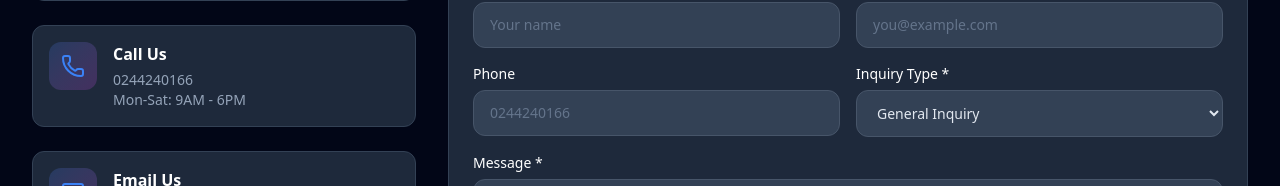
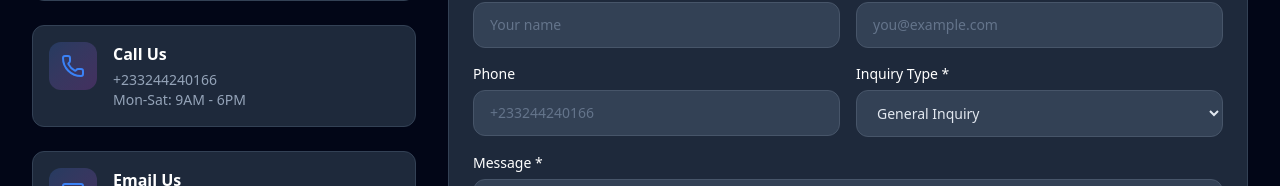
Before and after one commit to jack0546/Global-Drive, a React (Vite) app: page /contact in a window 1280 px wide. Shown: the part 381-567 px from the top of the page. Built offline with nearby package versions, Linux system fonts and the light colour scheme; no server answers.

Commit message:
Update contact number to +233244240166

```diff
--- a/src/components/Footer.tsx
+++ b/src/components/Footer.tsx
@@ -84,7 +84,7 @@ export default function Footer({ darkMode }: FooterProps) {
               </li>
               <li className="flex items-center gap-3">
                 <Phone className="w-5 h-5 text-primary-400 shrink-0" />
-                <a href="tel:+0244240166" className={`text-sm transition-all hover:text-primary-400 ${darkMode ? 'text-dark-400' : 'text-dark-300'}`}>
+                <a href="tel:+233244240166" className={`text-sm transition-all hover:text-primary-400 ${darkMode ? 'text-dark-400' : 'text-dark-300'}`}>
                   0244240166
                 </a>
               </li>
--- a/src/components/WhatsAppButton.tsx
+++ b/src/components/WhatsAppButton.tsx
@@ -5,7 +5,7 @@ interface WhatsAppButtonProps {
 }
 
 export default function WhatsAppButton({ carName }: WhatsAppButtonProps) {
-  const phone = '0244240166';
+  const phone = '233244240166';
   const message = carName
     ? `Hello Global Drive Africa, I'm interested in ${carName}`
     : 'Hello Global Drive Africa, I would like to know more about your services.';
--- a/src/pages/CarDetail.tsx
+++ b/src/pages/CarDetail.tsx
@@ -38,7 +38,7 @@ export default function CarDetail({ darkMode }: CarDetailProps) {
   };
 
   const images = getImages();
-  const whatsappUrl = `https://wa.me/0244240166?text=${encodeURIComponent(`Hello Global Drive Africa, I'm interested in ${car.name}`)}`;
+  const whatsappUrl = `https://wa.me/233244240166?text=${encodeURIComponent(`Hello Global Drive Africa, I'm interested in ${car.name}`)}`;
 
   return (
     <div className={`min-h-screen pt-20 ${darkMode ? 'bg-dark-950 text-white' : 'bg-gray-50 text-dark-900'}`}>
--- a/src/pages/Contact.tsx
+++ b/src/pages/Contact.tsx
@@ -95,7 +95,7 @@ export default function Contact({ darkMode }: ContactProps) {
           >
             {[
               { icon: MapPin, title: 'Visit Us', details: ['Airport City, Accra', 'Ghana, West Africa'] },
-              { icon: Phone, title: 'Call Us', details: ['0244240166', 'Mon-Sat: 9AM - 6PM'] },
+              { icon: Phone, title: 'Call Us', details: ['+233244240166', 'Mon-Sat: 9AM - 6PM'] },
               { icon: Mail, title: 'Email Us', details: ['globaldrive.gh@gmail.com', 'We reply within 24 hours'] },
               { icon: Clock, title: 'Business Hours', details: ['Mon - Fri: 8AM - 6PM', 'Sat: 9AM - 4PM', 'Sun: Closed'] },
             ].map((item, i) => (
@@ -114,7 +114,7 @@ export default function Contact({ darkMode }: ContactProps) {
 
             {/* WhatsApp */}
             <a
-              href="https://wa.me/0244240166"
+              href="https://wa.me/233244240166"
               target="_blank"
               rel="noopener noreferrer"
               className="flex items-center gap-3 p-4 rounded-xl bg-green-500/10 border border-green-500/20 hover:bg-green-500/20 transition-all"
@@ -175,7 +175,7 @@ export default function Contact({ darkMode }: ContactProps) {
                     className={`w-full px-4 py-3 rounded-xl text-sm border transition-all ${
                       darkMode ? 'bg-dark-700 border-dark-600 text-dark-200 placeholder-dark-500 focus:border-primary-500' : 'bg-dark-50 border-dark-200 focus:border-primary-500'
                     }`}
-                    placeholder="0244240166"
+                    placeholder="+233244240166"
                   />
                 </div>
                 <div>
--- /dev/null
+++ b/update_number.cjs
@@ -0,0 +1,47 @@
+const fs = require('fs');
+const path = require('path');
+
+function walk(dir) {
+    let results = [];
+    const list = fs.readdirSync(dir);
+    list.forEach(function(file) {
+        file = path.join(dir, file);
+        const stat = fs.statSync(file);
+        if (stat && stat.isDirectory()) {
+            results = results.concat(walk(file));
+        } else {
+            if (file.endsWith('.tsx') || file.endsWith('.ts')) {
+                results.push(file);
+            }
+        }
+    });
+    return results;
+}
+
+const files = walk('./src');
+
+files.forEach(file => {
+    let content = fs.readFileSync(file, 'utf8');
+    let original = content;
+
+    // For WhatsApp links (wa.me should not have the + sign)
+    content = content.replace(/wa\.me\/0244240166/g, 'wa.me/233244240166');
+    content = content.replace(/wa\.me\/\+233244240166/g, 'wa.me/233244240166');
+
+    // For variable assignments (phone = '...')
+    content = content.replace(/phone = '0244240166'/g, "phone = '233244240166'");
+
+    // For tel: links
+    content = content.replace(/tel:\+0244240166/g, 'tel:+233244240166');
+    content = content.replace(/tel:0244240166/g, 'tel:+233244240166');
+
+    // For UI Display
+    content = content.replace(/'0244240166'/g, "'+233244240166'");
+    content = content.replace(/"0244240166"/g, '"+233244240166"');
+    content = content.replace(/>0244240166</g, '>+233244240166<');
+
+    if (content !== original) {
+        fs.writeFileSync(file, content);
+        console.log(`Updated ${file}`);
+    }
+});
```
